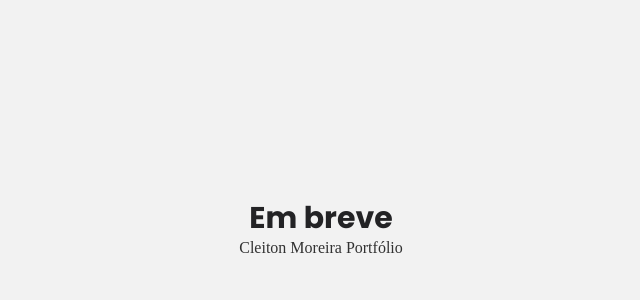
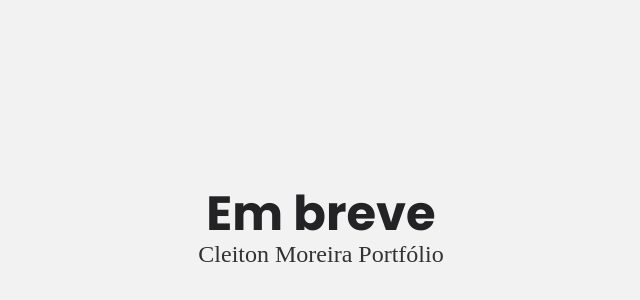
Before and after one commit to DVisioun/cleiton-port-front, a Next.js app: page / in a window 1280 px wide. Shown: the part 170-470 px from the top of the page, without its empty margins (319-959 px from the left). Built offline with nearby package versions, Linux system fonts and the light colour scheme; a web font is replaced by a local one.

Commit message:
Update page.tsx

```diff
--- a/src/app/page.tsx
+++ b/src/app/page.tsx
@@ -9,8 +9,8 @@ export default function Home() {
       <ThemeProvider initialTheme='light'>
         <main>
           <div className="flex justify-center items-center flex-col min-h-screen">
-            <h1 className="text-3xl font-bold">Em breve</h1>
-            <h4 className="font-q text-secondary">Cleiton Moreira Portfólio</h4>
+            <h1 className="text-5xl font-bold">Em breve</h1>
+            <h4 className="text-2xl font-q text-secondary">Cleiton Moreira Portfólio</h4>
           </div>
         </main>
       </ThemeProvider>
```
